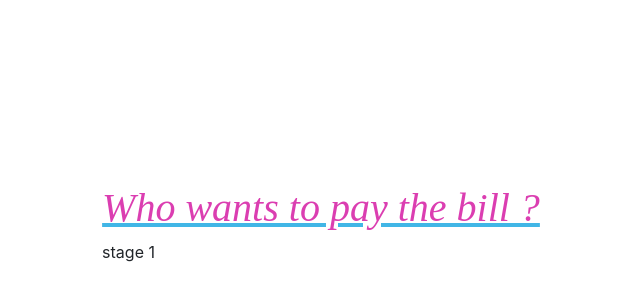
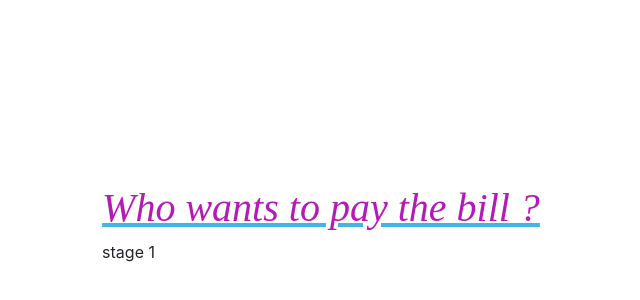
Before and after one commit to 9trocoder/paythebills, a React (Create React App) app: page / in a window 1280 px wide. Shown: the part 176-476 px from the top of the page, without its empty margins (319-959 px from the left). Built offline with nearby package versions, Linux system fonts and the light colour scheme.

Commit message:
Update App.css

```diff
--- a/src/App.css
+++ b/src/App.css
@@ -1,7 +1,7 @@
 
 h1 {
     font-family: 'Pacifico', cursive;
-    color: #DB3EB1;
+    color: rgb(182, 26, 182);
     text-decoration: underline;
     text-decoration-color: #41B6E6;
     font-style: italic;
@@ -9,7 +9,7 @@ h1 {
 
   button.miami {
     background-color:#41B6E6 !important;
-    border-color:#DB3EB1 !important;
+    border-color:rgb(182, 26, 182) !important;
   }
 
   .badge-danger {
@@ -42,7 +42,7 @@ h1 {
     position: fixed;
     bottom: 20px;
     right: 20px;
-    background: #dc3eb1;
+    background: rgb(182, 26, 182);
     color: white;
     padding: 15px 40px;
     font-size: 16px;
```
